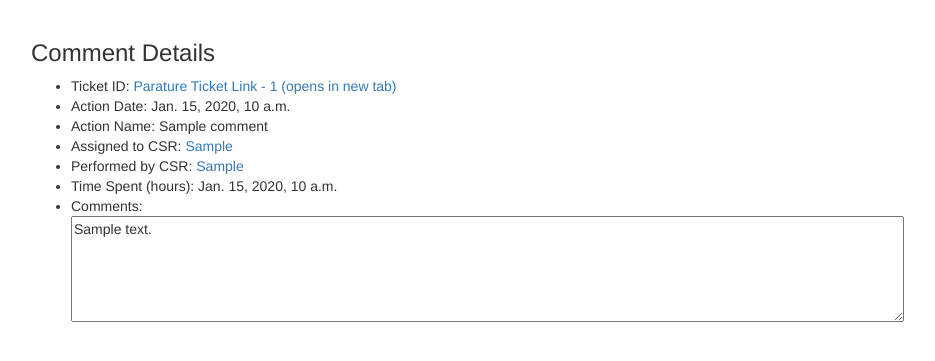
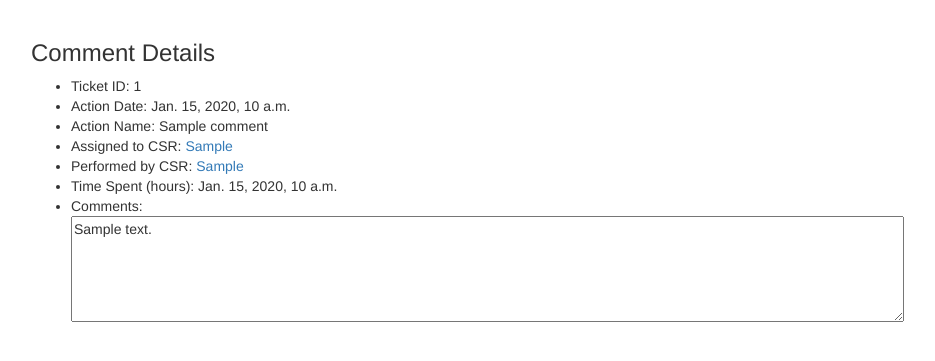
Before and after one commit to lovingawareness/parature-search, a Django app: template parature/templates/parature/comment_detail.html in a window 1280 px wide. Shown: the part 60-421 px from the top of the page, without its empty margins (9-944 px from the left). Run offline with Django 3.2, Linux system fonts and the light colour scheme; the template is opened without the code that fills it: most values are stand-ins (such as "Sample title", 1, 10 or a date in 2020); some libraries are stand-ins or nearby versions.

Commit message:
Remove external links to Parature from templates.

```diff
--- a/parature/templates/parature/comment_detail.html
+++ b/parature/templates/parature/comment_detail.html
@@ -4,7 +4,7 @@
     <div class="comment">
         <h3>Comment Details</h3>
         <ul>
-            <li>Ticket ID: <a href="https://s3.parature.com/link/desk/5525/5563/Ticket/{{ comment.ticket_id }}" target="_blank">Parature Ticket Link - {{ comment.ticket_id }} (opens in new tab)</a></li>
+            <li>Ticket ID: {{ comment.ticket_id }}</li>
             <li>Action Date: {{ comment.action_date }}</li>
             <li>Action Name: {{ comment.action_name }}</li>
             <li>Assigned to CSR: <a href="{% url 'csr_detail' csr=comment.assigned_to_csr %}">{{ comment.assigned_to_csr }}</a></li>
--- a/parature/templates/parature/ticket_detail.html
+++ b/parature/templates/parature/ticket_detail.html
@@ -23,7 +23,7 @@ $(document).ready(function() {
                     </tr>
                     <tr>
                         <td>Ticket ID</td>
-                        <td><a href="https://s3.parature.com/link/desk/5525/5563/Ticket/{{ ticket.ticketid }}" target="_blank">{{ ticket.ticketid }}</a> (Parature link)</td>
+                        <td>{{ ticket.ticketid }}</td>
                     </tr>
                     <tr>
                         <td>Summary</td>
```
